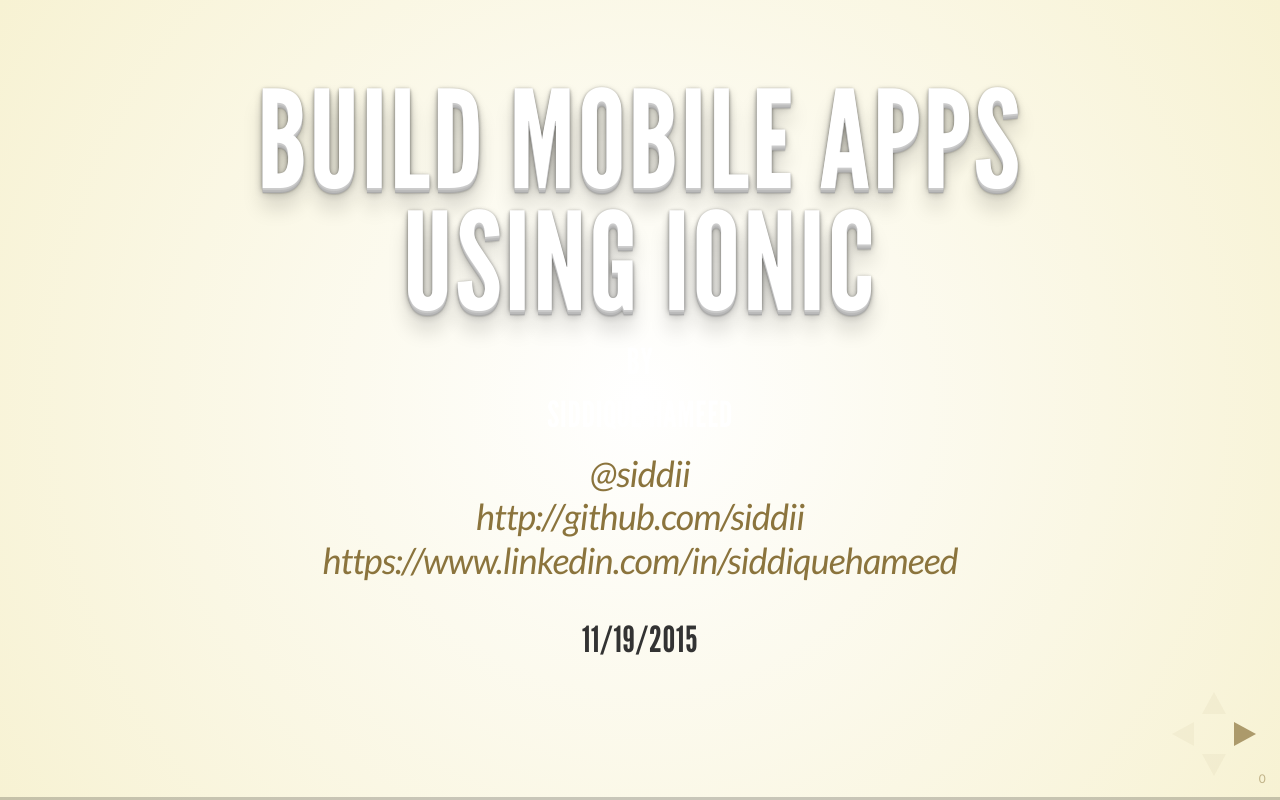
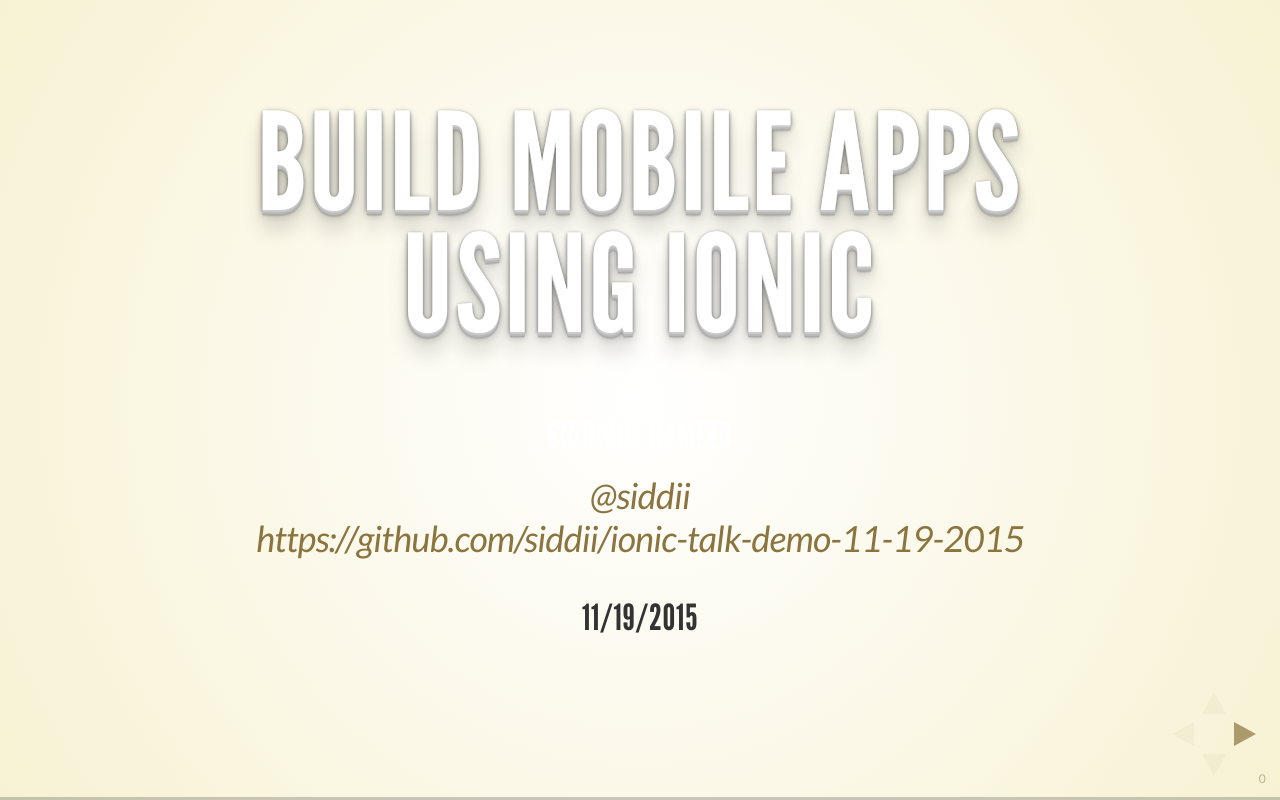
Before and after one commit to siddii/ionic-talk-11-19-2015, a plain HTML site: page index.html in a window 1280 px wide. Drawn offline with Linux system fonts and the light colour scheme.

Commit message:
Upated with demo link

```diff
--- a/index.html
+++ b/index.html
@@ -64,8 +64,7 @@
 						<h4 style="color: #ffffff;">By</h4>
 						<h5 style="color: #ffffff;">Siddique Hameed</h5>
                         <i style="color: #ffffff;"><a target="_new" href="http://twitter.com/siddii">@siddii</a></i><br/>
-                        <i style="color: #ffffff;"><a target="_new" href="http://github.com/siddii">http://github.com/siddii</a></i><br/>
-                        <i style="color: #ffffff;"><a target="_new" href="https://www.linkedin.com/in/siddiquehameed">https://www.linkedin.com/in/siddiquehameed</a></i><br/>
+                        <i style="color: #ffffff;"><a target="_new" href="https://github.com/siddii/ionic-talk-demo-11-19-2015">https://github.com/siddii/ionic-talk-demo-11-19-2015</a></i><br/>
                         <br/>
                         <h6>11/19/2015</h6>
 				</section>
```
